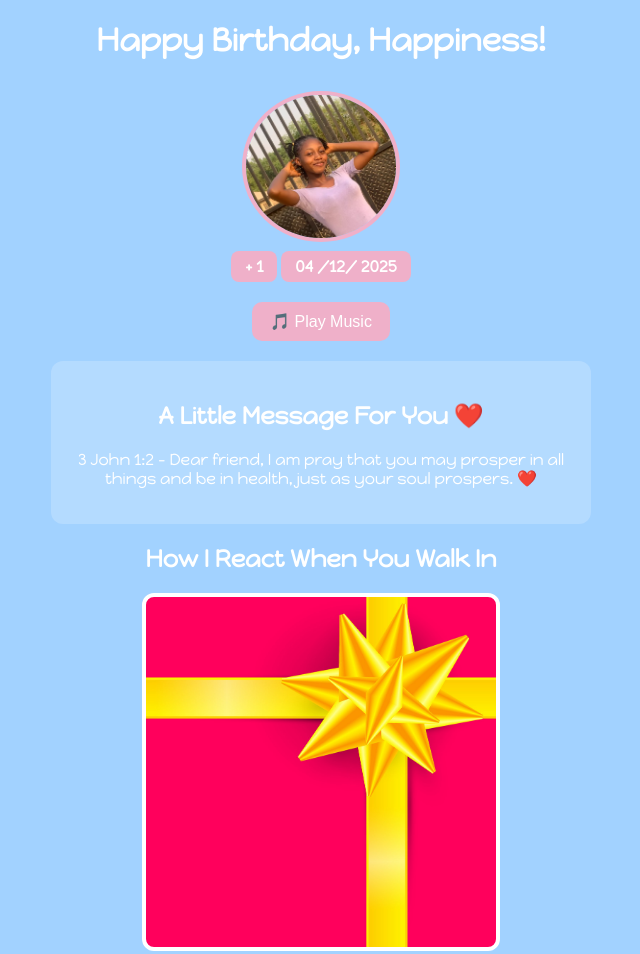
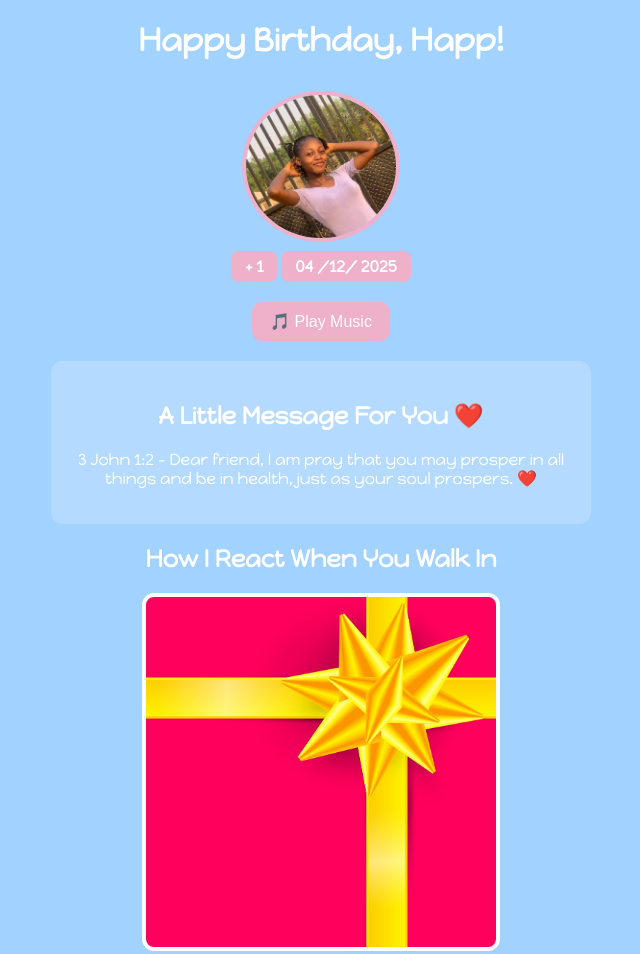
Before and after one commit to hisreal/happiness, a plain HTML site: page index.html in a window 1280 px wide. Shown: the top 954 px of the page, without its empty margins (319-959 px from the left). Drawn offline with Linux system fonts and the light colour scheme.

Commit message:
Update index.html

```diff
--- a/index.html
+++ b/index.html
@@ -11,7 +11,7 @@
     <!-- Music Button -->
 
 
-    <h1 class="fade-in">Happy Birthday, Happiness!</h1>
+    <h1 class="fade-in">Happy Birthday, Happ!</h1>
     <center><img class="avatar pop-in" src="images/passport.png"></center>
 
     <h3 class="bday-age">+ 1</h3>
```
